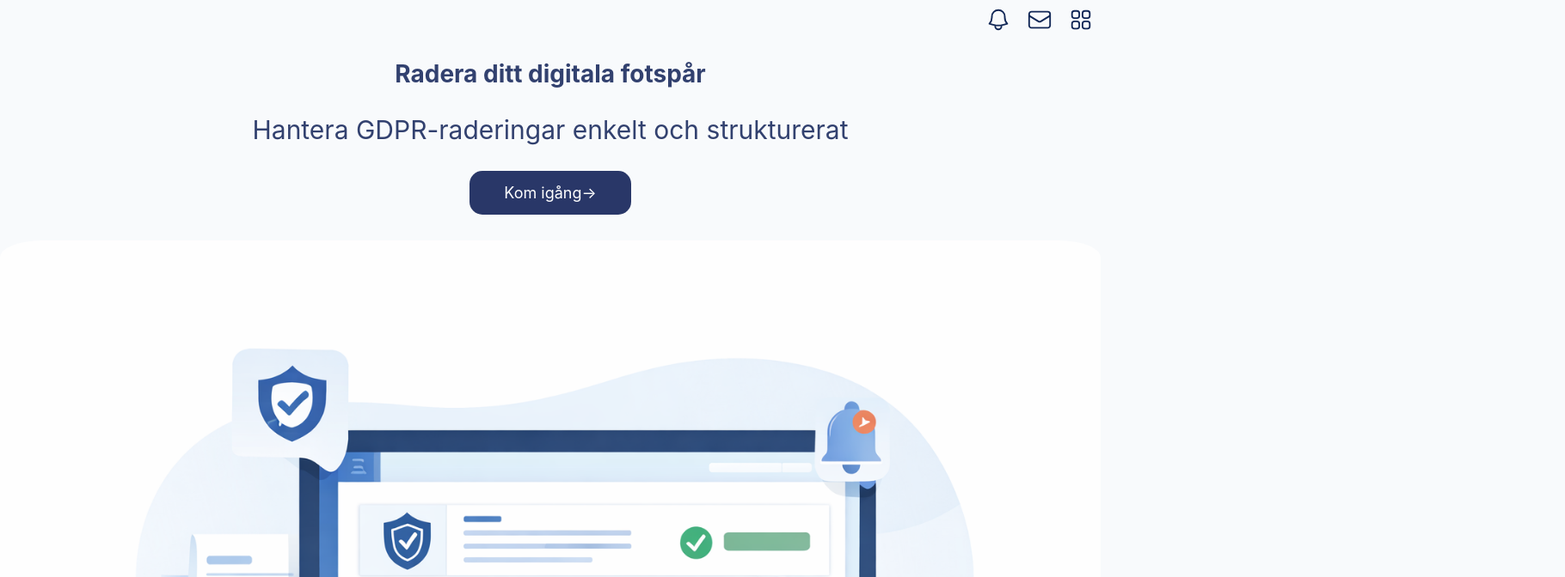
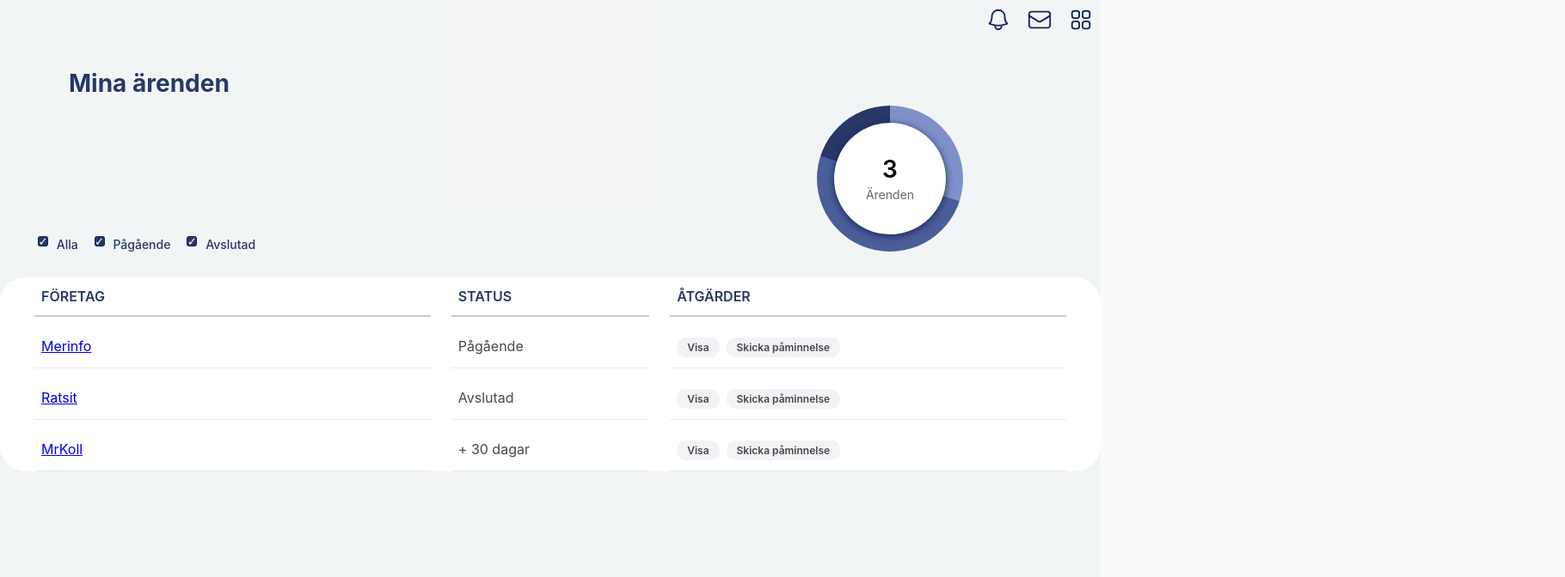
Before and after one commit to Lullow/privacy-request-manager, a React (Vite) app in the folder frontend/: page / in a window 1280 px wide. Both pictures are taken after a click on the button 1257 px from the left and 24 px from the top of the page. Shown: the top 672 px of the page at 86% size, 1820 px wide, since content can reach past the window. Built offline with nearby package versions, Linux system fonts and the light colour scheme.

Commit message:
made some changes to dashboard

```diff
--- a/frontend/src/App.jsx
+++ b/frontend/src/App.jsx
@@ -2,6 +2,7 @@ import { useState } from 'react';
 import FirstPage from './pages/FirstPage'
 import FormPage from './pages/FormPage';
 import LoginPage from './pages/LoginPage';
+import DashboardPage from './pages/DashboardPage';
 
 
 function App() {
@@ -17,13 +18,21 @@ if (page == "login"){
   return <LoginPage onBack={() => setPage("home")} />;
 }
 
+// DASHBOARD PAGE
+if (page === "dashboard") {
+  return <DashboardPage/>}
+
 // FIRST PAGE (HOME)
   return (
   <FirstPage
   goToForm={() => setPage("form")}
   goToLogin={() => setPage("login")}
+  goToDashboard={() => setPage("dashboard")}
   />
   );
 }
 
+
+
+
 export default App;
--- a/frontend/src/pages/DashboardPage.jsx
+++ b/frontend/src/pages/DashboardPage.jsx
@@ -0,0 +1,167 @@
+import { useEffect, useRef } from "react"
+
+
+function DashboardPage(){
+
+const ref = useRef(null)
+
+
+useEffect(() => {
+
+
+// Animation JS
+
+    const donut = ref.current
+    const center = donut.querySelector(".donut-center");
+
+    const complete = parseInt(donut.dataset.complete);
+    const waiting = parseInt(donut.dataset.waiting);
+    const denied = parseInt(donut.dataset.denied);
+
+    let currentComplete = 0;
+    let currentWaiting = 0;
+    let currentDenied = 0;
+
+    const animationSteps = 100;
+    let step = 0;
+
+    const animateDonut = () => {
+        step++;
+        currentComplete = (complete / animationSteps) * step;
+        currentWaiting = (waiting / animationSteps) * step;
+        currentDenied = (denied / animationSteps) * step;
+
+        donut.style.setProperty('--complete', `${currentComplete}%`);
+        donut.style.setProperty('--waiting', `${currentComplete + currentWaiting}%`);
+        donut.style.setProperty('--denied', `${currentComplete + currentWaiting + currentDenied}%`);
+
+        if (step < animationSteps) {
+            requestAnimationFrame(animateDonut);
+        }
+    };
+
+    animateDonut();
+
+    let total = 0;
+    const totalCount = document.querySelectorAll(".status").length;
+
+    const animateCenter = () => {
+        total++;
+        center.firstChild.textContent = total;
+        if(total < totalCount) {
+            setTimeout(animateCenter, 1000 / totalCount);
+        }
+    };
+    animateCenter();
+}, [])
+
+
+
+
+return(
+
+<section className="dashboard">
+
+    <div className="dashboard-header">
+        <h1>Mina ärenden</h1>
+
+   {/* Notification icon. Scalable vector graphics (svg) from heroicons */}
+        <div className="header-icons">
+            <button className="notification-btn">
+                    <svg className="bell-icon" xmlns="http://www.w3.org/2000/svg" fill="none" viewBox="0 0 24 24" strokeWidth="1.5" stroke="currentColor">
+                        <path strokeLinecap="round" strokeLinejoin="round" d="M14.857 17.082a23.848 23.848 0 0 0 5.454-1.31A8.967 8.967 0 0 1 18 9.75V9A6 6 0 0 0 6 9v.75a8.967 8.967 0 0 1-2.312 6.022c1.733.64 3.56 1.085 5.455 1.31m5.714 0a24.255 24.255 0 0 1-5.714 0m5.714 0a3 3 0 1 1-5.714 0" />
+                    </svg>
+            </button>
+
+    {/* Message icon. Scalable vector graphics (svg) from heroicons */}
+            <button className="message-btn">
+                <svg className="message-icon" xmlns="http://www.w3.org/2000/svg" fill="none" viewBox="0 0 24 24" strokeWidth="1.5" stroke="currentColor">
+                    <path strokeLinecap="round" strokeLinejoin="round" d="M21.75 6.75v10.5a2.25 2.25 0 0 1-2.25 2.25h-15a2.25 2.25 0 0 1-2.25-2.25V6.75m19.5 0A2.25 2.25 0 0 0 19.5 4.5h-15a2.25 2.25 0 0 0-2.25 2.25m19.5 0v.243a2.25 2.25 0 0 1-1.07 1.916l-7.5 4.615a2.25 2.25 0 0 1-2.36 0L3.32 8.91a2.25 2.25 0 0 1-1.07-1.916V6.75" />
+                </svg>
+            </button>
+
+    {/* Dashboard icon. Scalable vector graphics (svg) from heroicons (change name from dashboard button) */}
+            <button className="dashboard-button">
+                    <svg className="dashboard-icon" xmlns="http://www.w3.org/2000/svg" fill="none" viewBox="0 0 24 24" strokeWidth="1.5" stroke="currentColor">
+                        <path strokeLinecap="round" strokeLinejoin="round" d="M3.75 6A2.25 2.25 0 0 1 6 3.75h2.25A2.25 2.25 0 0 1 10.5 6v2.25a2.25 2.25 0 0 1-2.25 2.25H6a2.25 2.25 0 0 1-2.25-2.25V6ZM3.75 15.75A2.25 2.25 0 0 1 6 13.5h2.25a2.25 2.25 0 0 1 2.25 2.25V18a2.25 2.25 0 0 1-2.25 2.25H6A2.25 2.25 0 0 1 3.75 18v-2.25ZM13.5 6a2.25 2.25 0 0 1 2.25-2.25H18A2.25 2.25 0 0 1 20.25 6v2.25A2.25 2.25 0 0 1 18 10.5h-2.25a2.25 2.25 0 0 1-2.25-2.25V6ZM13.5 15.75a2.25 2.25 0 0 1 2.25-2.25H18a2.25 2.25 0 0 1 2.25 2.25V18A2.25 2.25 0 0 1 18 20.25h-2.25A2.25 2.25 0 0 1 13.5 18v-2.25Z" />
+                    </svg>
+            </button>
+        </div>
+    </div>
+
+
+    {/* Filters + Donut */}
+    <div className="dashboard-top">
+        <div className="filters">
+            <label><input type="checkbox" defaultChecked/> Alla</label>
+            <label><input type="checkbox" defaultChecked/> Pågående </label>
+            <label><input type="checkbox" defaultChecked/> Avslutad</label>
+        </div>
+
+        <div className="donut" ref={ref} data-waiting="50" data-complete="30" data-denied="20">
+            <div className="donut-center">
+                {/* Starting Value */}
+                0
+                <span>Ärenden</span>
+            </div>
+        </div>
+    </div>
+    <div className="border">
+    {/* Caselist */}
+    <div className="case-list">
+
+        {/* Header Row */}
+        <div className="case-row header">
+            <div className="cell">Företag</div>
+            <div className="cell">Status</div>
+            <div className="cell">Åtgärder</div>
+        </div>
+
+        {/* Case Rows */}
+        <div className="case-row">
+            <div className="cell"><a href="https://www.merinfo.se">Merinfo</a></div>
+            <div className="cell status waiting">Pågående</div>
+            <div className="cell case-actions">
+                <button className="btn-dashboard">Visa</button>
+                <button className="btn-dashboard">Skicka påminnelse</button>
+            </div>
+        </div>
+
+        <div className="case-row">
+            <div className="cell"><a href="https://www.ratsit.se">Ratsit</a></div>
+            <div className="cell status complete">Avslutad</div>
+            <div className="cell case-actions">
+                <button className="btn-dashboard">Visa</button>
+                <button className="btn-dashboard">Skicka påminnelse</button>
+            </div>
+        </div>
+
+        <div className="case-row">
+            <div className="cell"><a href="https://mrkoll.se">MrKoll</a></div>
+            <div className="cell status complete">+ 30 dagar</div>
+            <div className="cell case-actions">
+                <button className="btn-dashboard">Visa</button>
+                <button className="btn-dashboard">Skicka påminnelse</button>
+            </div>
+        </div>
+    </div>
+    </div>
+
+        {/* Question section */}
+<section className="dashboard-under-panel">
+    <div className="questions">
+        <h3>Har du frågor?</h3>
+        <h5>Vad är mina rättigheter?</h5>
+        <h5>Vad är paragraf 17?</h5>
+        <h5>Varför blev mitt ärende nekat och vad är nästa steg?</h5>
+        <h5>Inom hur lång tid ska ett företag svara?</h5>
+    </div>
+</section>
+
+
+</section>
+
+)
+}
+
+export default DashboardPage
--- a/frontend/src/pages/FirstPage.jsx
+++ b/frontend/src/pages/FirstPage.jsx
@@ -1,6 +1,6 @@
 import { useRef, useState, useEffect } from "react";
 
-function FirstPage({ goToForm, goToLogin }) {
+function FirstPage({ goToForm, goToLogin, goToDashboard }) {
 
 const goToTemplate = () => {
     if (goToForm) {
@@ -62,7 +62,7 @@ return(
             </button>
 
 {/* Dashboard icon. Scalable vector graphics (svg) from heroicons (change name from dashboard button) */}
-            <button className="dashboard-button">
+            <button className="dashboard-button" onClick={goToDashboard}>
                     <svg className="dashboard-icon" xmlns="http://www.w3.org/2000/svg" fill="none" viewBox="0 0 24 24" strokeWidth="1.5" stroke="currentColor">
                         <path strokeLinecap="round" strokeLinejoin="round" d="M3.75 6A2.25 2.25 0 0 1 6 3.75h2.25A2.25 2.25 0 0 1 10.5 6v2.25a2.25 2.25 0 0 1-2.25 2.25H6a2.25 2.25 0 0 1-2.25-2.25V6ZM3.75 15.75A2.25 2.25 0 0 1 6 13.5h2.25a2.25 2.25 0 0 1 2.25 2.25V18a2.25 2.25 0 0 1-2.25 2.25H6A2.25 2.25 0 0 1 3.75 18v-2.25ZM13.5 6a2.25 2.25 0 0 1 2.25-2.25H18A2.25 2.25 0 0 1 20.25 6v2.25A2.25 2.25 0 0 1 18 10.5h-2.25a2.25 2.25 0 0 1-2.25-2.25V6ZM13.5 15.75a2.25 2.25 0 0 1 2.25-2.25H18a2.25 2.25 0 0 1 2.25 2.25V18A2.25 2.25 0 0 1 18 20.25h-2.25A2.25 2.25 0 0 1 13.5 18v-2.25Z" />
                     </svg>
--- a/frontend/src/style.css
+++ b/frontend/src/style.css
@@ -352,7 +352,9 @@ h2 {
 /* CHANGE h1 colour to navy blue? */
 
 
-
+.dashboard h1 {
+    color: rgba(16, 32, 86, 0.892);
+}
 
 
 .border {
@@ -377,7 +379,7 @@ body {
     justify-content: space-between;
     align-items: flex-start;
     gap: 2px;
-    color: rgba(18, 34, 87, 0.86);
+    color: rgba(16, 32, 86, 0.892);;
 
 }
 
@@ -404,7 +406,7 @@ body {
     appearance: none;
     width: 12px;
     height: 12px;
-    border: 1px solid rgba(18, 34, 87, 0.4);
+    border: 1px solid rgba(16, 32, 86, 0.892);
     border-radius: 3px;
     cursor: pointer;
     position: relative;
@@ -412,8 +414,8 @@ body {
 
 
 .filters input[type=checkbox]:checked {
-    background-color: rgba(18, 34, 87, 0.86);
-    border-color: rgba(18, 34, 87, 0.86);
+    background-color: rgba(16, 32, 86, 0.892);
+    border-color: rgba(16, 32, 86, 0.892);
 }
 
 .filters input[type=checkbox]:checked::after {
@@ -428,7 +430,7 @@ body {
 
 
 .case-list {
-    color: rgba(18, 34, 87, 0.86);
+    color: rgba(16, 32, 86, 0.892);
 }
 
 .header-right {
@@ -455,7 +457,7 @@ body {
 
 .filters label {
     font-size: 14px;
-    color: rgba(18,34,87,0.8);
+    color: rgba(16, 32, 86, 0.892);
     cursor: pointer;
 }
 
@@ -478,7 +480,7 @@ body {
 .cell {
     padding: 12px 8px;
     border-bottom: 1px solid rgba(232, 233, 239, 0.86);
-    color: rgba(18, 34, 87, 0.86);
+    color: rgba(16, 32, 86, 0.892);;
 }
 
 
@@ -495,11 +497,11 @@ body {
 }
 
 .status.waiting {
-    color:rgba(18, 34, 87, 0.86);
+    color:rgb(72, 72, 72);
 }
 
 .status.complete {
-    color: rgba(18, 34, 87, 0.86);
+    color: rgb(72, 72, 72);
 }
 
 /* ---------- Donut Diagram ---------- */
@@ -511,12 +513,11 @@ body {
     align-items: center;
     justify-content: center;
     background: conic-gradient(
-        #7f99e8b0 0% var(--complete,0%),
-        #434ba2cb 0% var(--waiting,0%),
-        #15197fcd 0% var(--denied,0%)
+        rgba(113, 132, 195, 0.892) 0% var(--complete,0%),
+        rgba(55, 75, 141, 0.892) 0% var(--waiting,0%),
+        rgba(16, 32, 86, 0.892) 0% var(--denied,0%)
     );
     transition: background 0.8s ease;
-    box-shadow:  0 8px 20px rgba(23, 2, 100, 0.521);
     cursor: default;
     position: relative;
     margin-right: 200px;
@@ -534,8 +535,8 @@ body {
     justify-content: center;
     font-weight: 600;
     font-size: 28px;
-    box-shadow: 0 4px 12px rgba(0,0,0,0.1);
     text-align: center;
+    box-shadow: 0 2px 8px rgba(16, 32, 86, 0.892);
     position: absolute;
 }
 
@@ -555,7 +556,7 @@ body {
 
 /* ---------- Under Panel ---------- */
 .dashboard-under-panel {
-    color: rgba(18, 34, 87, 0.86);
+    color: rgba(16, 32, 86, 0.892);
     font-family: 'Inter', sans-serif;
     padding: 350px 40px 100px 40px;
 
@@ -645,7 +646,7 @@ body {
     align-items: center;
     justify-content: center;
     background-color: rgba(234, 236, 242, 0.614);
-    color: rgb(0, 0, 0);
+    color: rgb(72, 72, 72);
     padding: 4px 12px;
     font-size: 12px;
     border: none;
```
